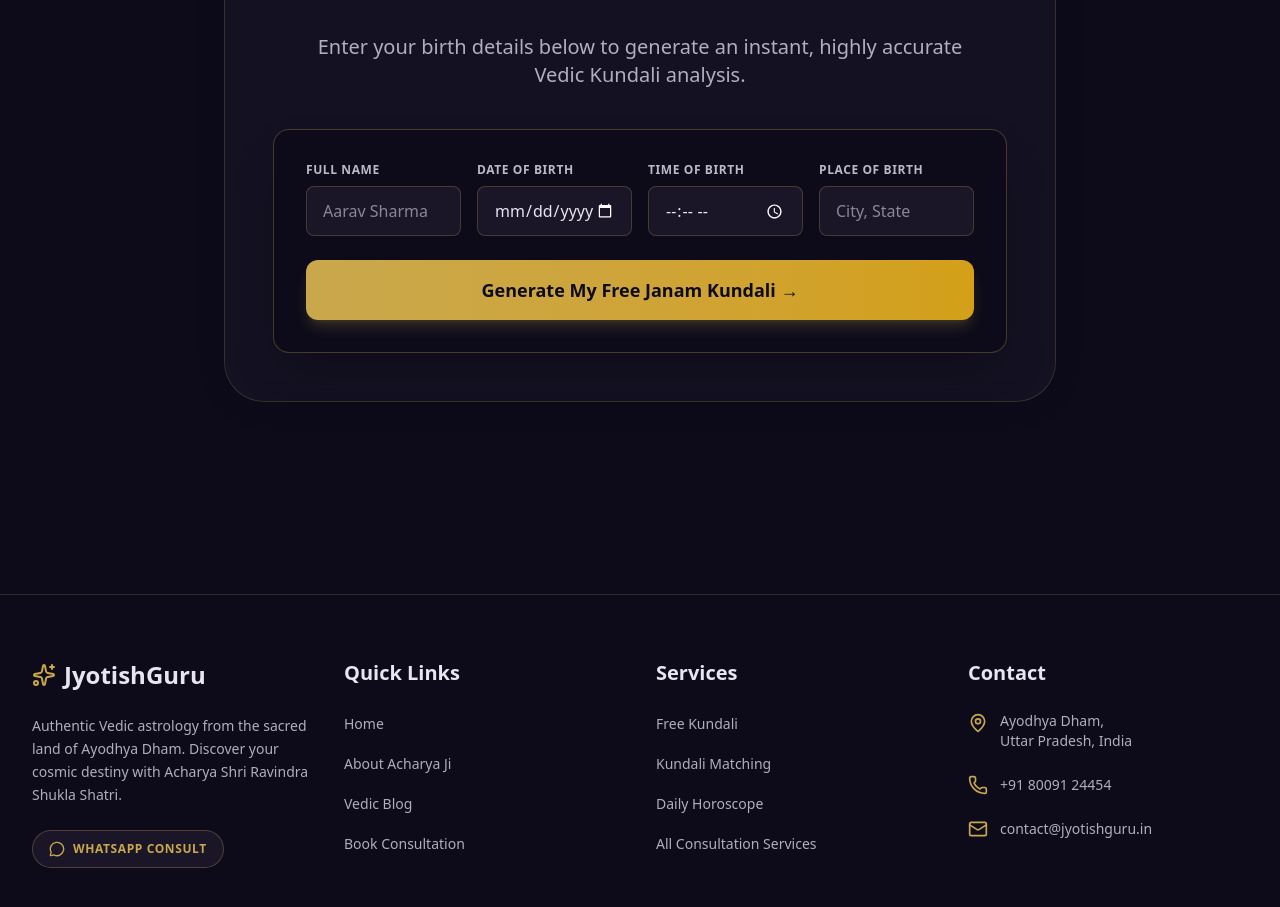
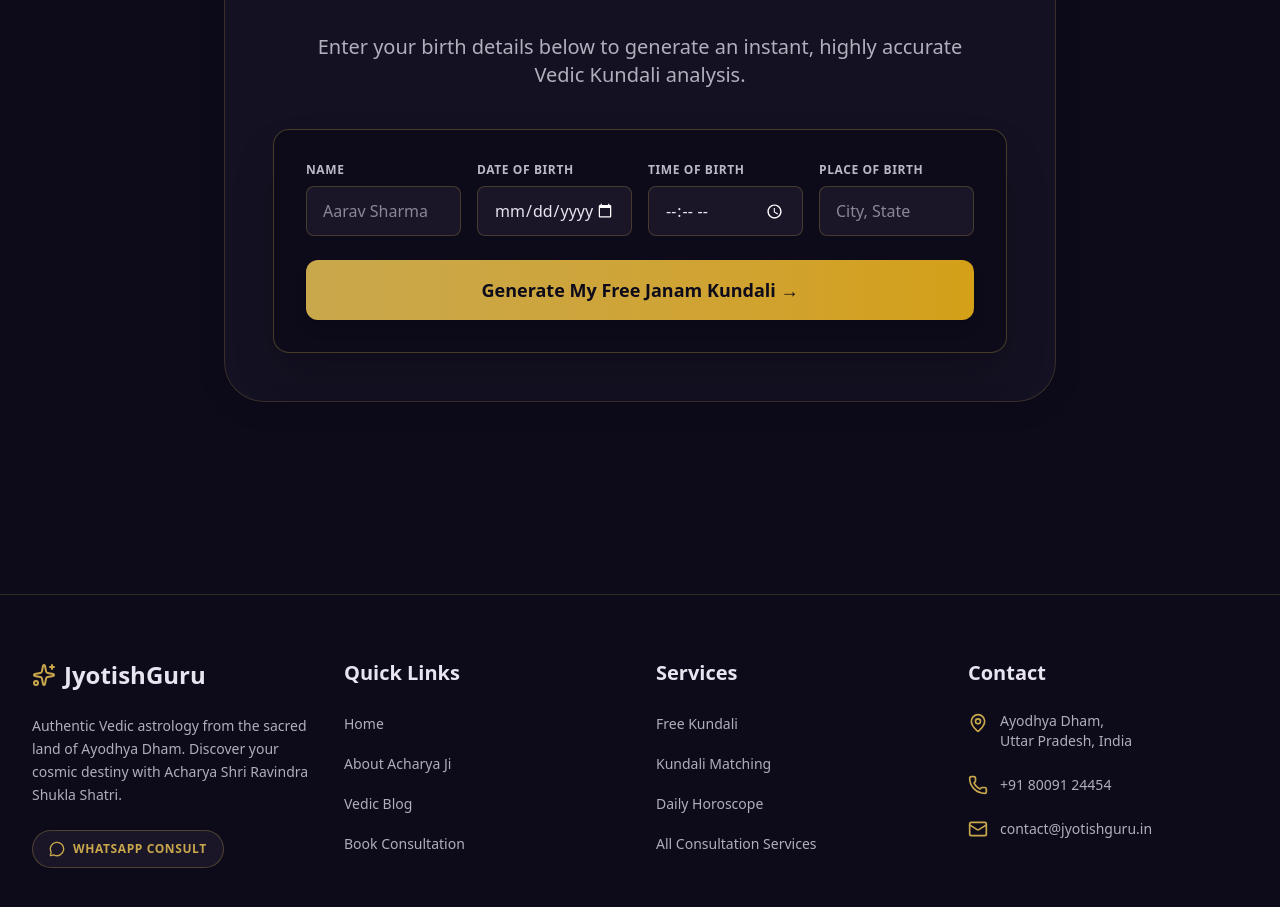
Before and after one commit to Code-shiv-abc/JyotishGuru, a Next.js app: page / in a window 1280 px wide. Shown: the part 4580-5487 px from the top of the page. Built offline with nearby package versions, Linux system fonts and the light colour scheme.

Commit message:
Update KundaliCTAForm.tsx

```diff
--- a/src/app/components/home/KundaliCTAForm.tsx
+++ b/src/app/components/home/KundaliCTAForm.tsx
@@ -42,12 +42,12 @@ export default function KundaliCTAForm() {
       viewport={{ once: true }}
       transition={{ duration: 0.8 }}
       onSubmit={handleSubmit}
-      className="bg-[#0D0B1A] border border-[#C9A84C]/30 p-6 md:p-8 rounded-2xl shadow-2xl max-w-4xl mx-auto text-left"
+      className="bg-[#0D0B1A] border border-[#C9A84C]/30 p-6 md:p-8 rounded-2xl shadow-2xl max-w-4xl mx-auto backdrop-blur-sm bg-opacity-90 text-left"
     >
       <div className="grid grid-cols-1 sm:grid-cols-2 lg:grid-cols-4 gap-4 mb-6">
         <div>
           <label htmlFor="cta-name" className="block text-xs font-semibold text-[#E8E4F0]/80 uppercase tracking-wider mb-2">
-            Full Name
+            Name
           </label>
           <input
             id="cta-name"
@@ -106,7 +106,7 @@ export default function KundaliCTAForm() {
       </div>
       <button
         type="submit"
-        className="w-full bg-gradient-to-r from-[#C9A84C] to-[#D4A017] hover:brightness-110 text-[#0D0B1A] py-4 rounded-xl font-sans font-bold text-lg transition-all shadow-lg shadow-[#C9A84C]/20 cursor-pointer"
+        className="w-full bg-gradient-to-r from-[#C9A84C] to-[#D4A017] hover:brightness-110 text-[#0D0B1A] py-4 rounded-xl font-sans font-bold text-lg transition-all shadow-lg cursor-pointer"
       >
         Generate My Free Janam Kundali →
       </button>
```
